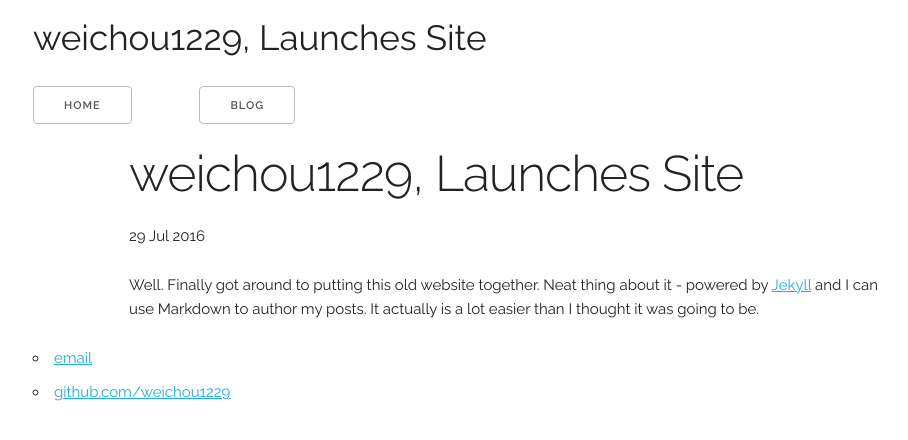
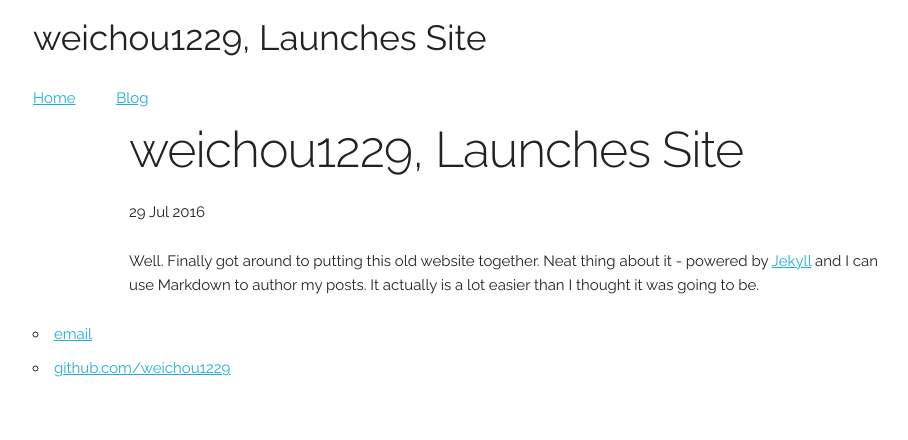
Before and after one commit to weichou1229/weichou.github.io, a Jekyll site: the page built from _posts/blog/2016-07-29-weichou1229-site-launched.md, in a window 1280 px wide. Shown: the top 440 px of the page, without its empty margins (127-1035 px from the left). Built offline with Jekyll 4.4.1, drawn with Linux system fonts in a browser that asks for light colours; comment, search, counter and statistics services are not loaded.

Commit message:
Update default.html

```diff
--- a/_layouts/default.html
+++ b/_layouts/default.html
@@ -14,8 +14,8 @@
 			</header>
 			<nav>
 				<div class="row">
-					<div class="two columns"><a class="button" href="/" >Home</a></div>
-				    	<div class="two columns"><a class="button" href="/blog">Blog</a></div>
+					<div class="one columns"><a href="/" >Home</a></div>
+				    	<div class="one columns"><a href="/blog">Blog</a></div>
 				    	<!--<div class="one columns">CV</div> -->
 				</div>
 			</nav>
```
